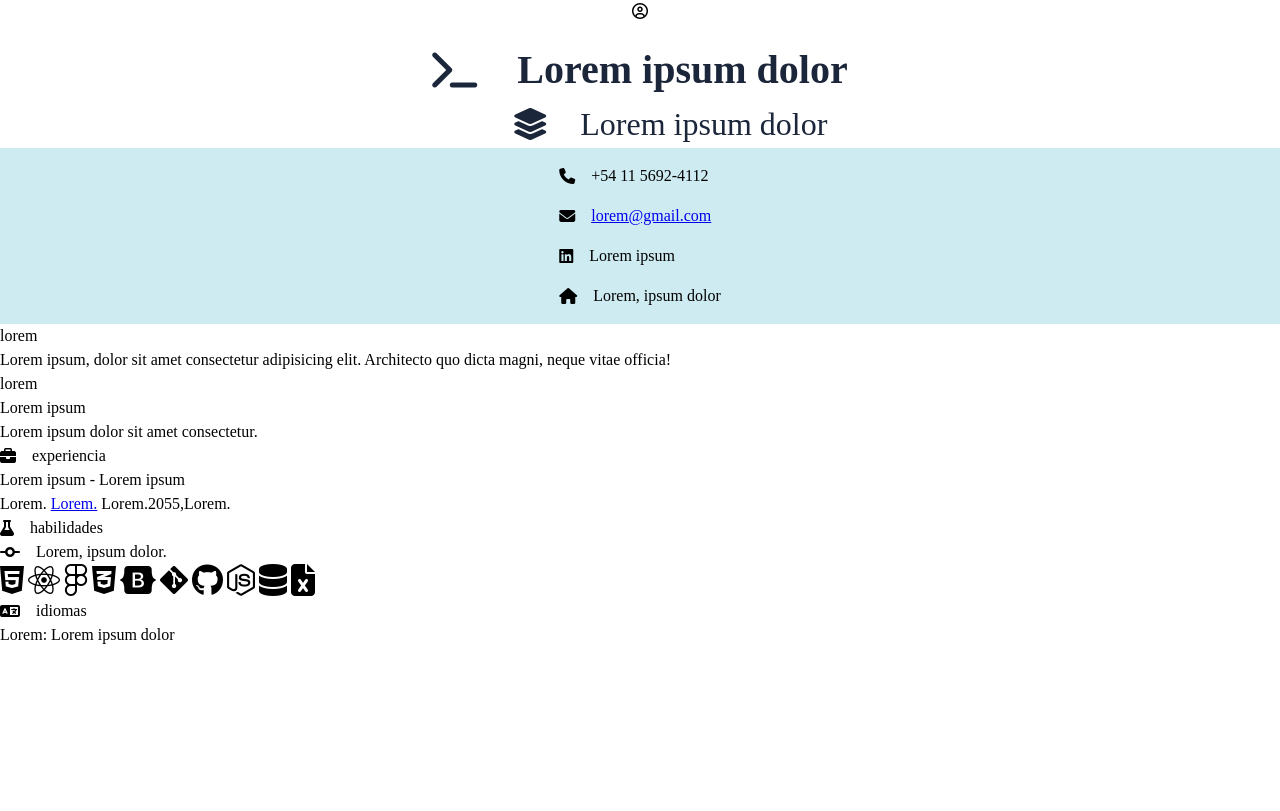
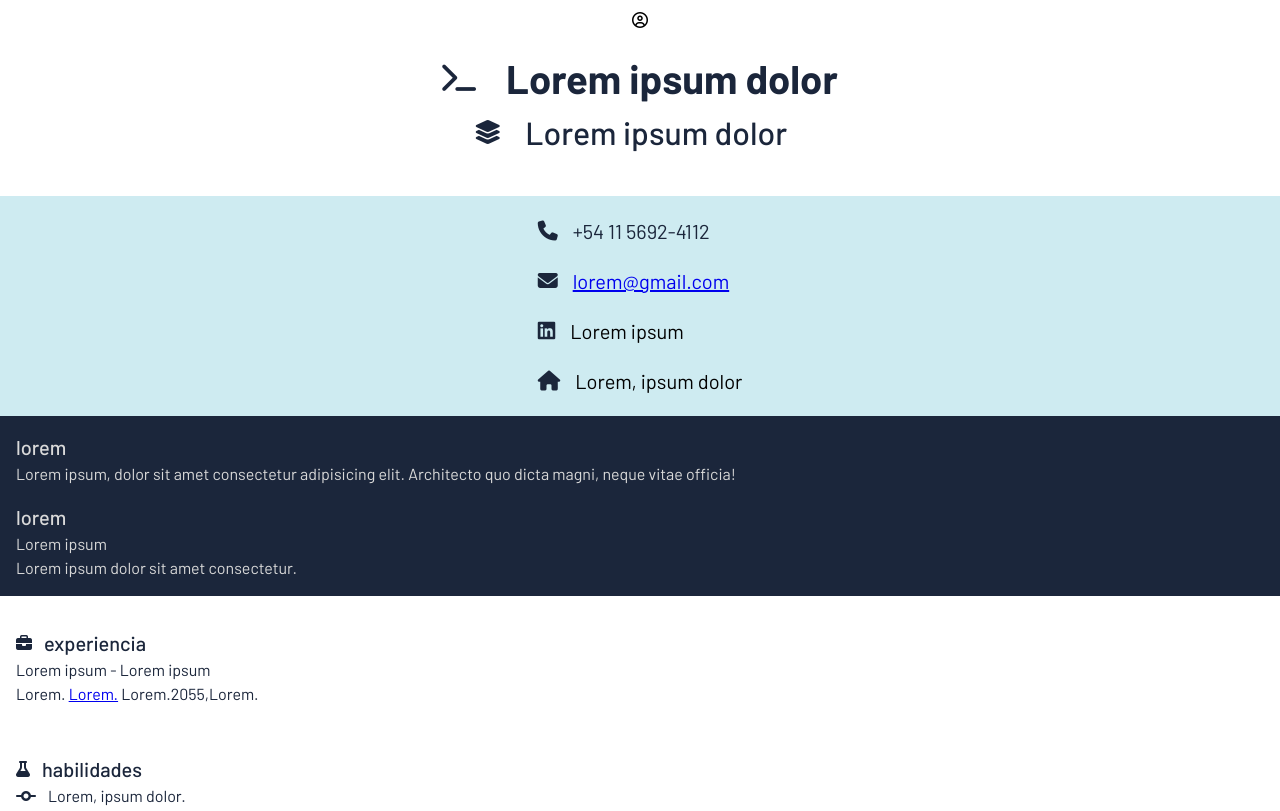
Before and after one commit to chrisA09/ArPro, a plain HTML site: page index.html in a window 1280 px wide. Shown: the top 811 px of the page. Drawn offline with Linux system fonts and the light colour scheme.

Commit message:
general-styling

```diff
--- a/index.html
+++ b/index.html
@@ -14,6 +14,12 @@
       href="https://fonts.googleapis.com/css2?family=Ubuntu:wght@400;500;700&display=swap"
       rel="stylesheet"
     />
+    <link rel="preconnect" href="https://fonts.googleapis.com" />
+    <link rel="preconnect" href="https://fonts.gstatic.com" crossorigin />
+    <link
+      href="https://fonts.googleapis.com/css2?family=Barlow:wght@400;500;700&display=swap"
+      rel="stylesheet"
+    />
     <link rel="stylesheet" href="./style.css" />
     <title>Cv-web</title>
   </head>
@@ -26,58 +32,58 @@
           </div>
         </div>
         <div class="presentation__right">
-          <div class="presentation__name center text-primary fw-bold fs-xl">
-            <i class="fa-solid fa-terminal fa-secondary-clr"></i>
+          <div class="presentation__name center text-secondary fw-bold fs-xl">
+            <i class="fa-solid fa-terminal fa-secondary-clr fa-xs"></i>
             <h1>Lorem ipsum dolor</h1>
           </div>
           <div
-            class="presentation__profession center text-primary fw-medium fs-large"
+            class="presentation__profession center text-secondary fw-medium fs-large"
           >
-            <i class="fa-solid fa-layer-group fa-secondary-clr"></i>
+            <i class="fa-solid fa-layer-group fa-secondary-clr fa-xs"></i>
             <h3>Lorem ipsum dolor</h3>
           </div>
         </div>
       </div>
-      <div class="contact bg-secondary-400">
+      <div class="contact bg-secondary-400 fw-regular fs-heading">
         <div class="contact__container">
-          <div class="contact__telefono center">
+          <div class="contact__telefono center fa-secondary-clr">
             <i class="fa-solid fa-phone"></i>
             <span>+54 11 5692-4112</span>
           </div>
           <div class="contact__mail center">
-            <i class="fa-solid fa-envelope"></i>
+            <i class="fa-solid fa-envelope fa-secondary-clr"></i>
             <a href="#">lorem@gmail.com</a>
           </div>
           <div class="contact__red center">
-            <i class="fa-brands fa-linkedin"></i>
+            <i class="fa-brands fa-linkedin fa-secondary-clr self"></i>
             <span>Lorem ipsum</span>
           </div>
           <div class="contact__residencia center">
-            <i class="fa-solid fa-house"></i>
+            <i class="fa-solid fa-house fa-secondary-clr"></i>
             <span>Lorem, ipsum dolor</span>
           </div>
         </div>
       </div>
-      <div class="content">
-        <div class="content__left">
+      <div class="content aligment">
+        <div class="content__left bg-side-400 text-primary aligment">
           <div class="about">
-            <h2>lorem</h2>
-            <p>
+            <h2 class="fs-heading fw-medium">lorem</h2>
+            <p class="fw-regular">
               Lorem ipsum, dolor sit amet consectetur adipisicing elit.
               Architecto quo dicta magni, neque vitae officia!
             </p>
           </div>
           <div class="education">
-            <h2>lorem</h2>
+            <h2 class="fs-heading fw-medium">lorem</h2>
             <h4>Lorem ipsum</h4>
-            <p>Lorem ipsum dolor sit amet consectetur.</p>
+            <p class="fw-regular">Lorem ipsum dolor sit amet consectetur.</p>
           </div>
         </div>
-        <div class="content__right">
+        <div class="content__right aligment text-secondary">
           <div class="content__info exp">
             <div class="exp__title center">
-              <i class="fa-solid fa-briefcase"></i>
-              <h2>experiencia</h2>
+              <i class="fa-solid fa-briefcase fa-secondary-clr"></i>
+              <h2 class="fw-medium fs-heading">experiencia</h2>
             </div>
             <div class="exp__details">
               <h2>Lorem ipsum - Lorem ipsum</h2>
@@ -89,14 +95,14 @@
           <div class="content__info skils">
             <div class="skills__title center">
               <i class="fa-solid fa-flask"></i>
-              <h2>habilidades</h2>
+              <h2 class="fw-medium fs-heading">habilidades</h2>
             </div>
             <div class="skill center">
               <i class="fa-solid fa-code-commit"></i>
               <h3>Lorem, ipsum dolor.</h3>
             </div>
           </div>
-          <div class="content__techs">
+          <div class="content__techs bg-side-400 fa-primary-clr">
             <i class="fa-brands fa-html5 fa-2x"></i>
             <i class="fa-brands fa-react fa-2x"></i>
             <i class="fa-brands fa-figma fa-2x"></i>
@@ -111,7 +117,7 @@
           <div class="content__info lenguages">
             <div class="lenguages__title center">
               <i class="fa-solid fa-language"></i>
-              <h2>idiomas</h2>
+              <h2 class="fw-medium fs-heading">idiomas</h2>
             </div>
             <div class="lenguage">
               <p><span>Lorem</span>: Lorem ipsum dolor</p>
--- a/style.css
+++ b/style.css
@@ -3,7 +3,8 @@
   --clr-celeste: #ceebf1;
   --clr-azul: #1b263b;
 
-  --ff-principal: "Ubuntu", sans-serif;
+  --ff-principal: "Barlow", sans-serif;
+  --ff-secondary: "Ubuntu", sans-serif;
 
   --fw-regular: 400;
   --fw-medium: 500;
@@ -97,7 +98,11 @@ select {
 .center {
   display: flex;
   align-items: center;
-  gap: 1em;
+  gap: 0.75em;
+}
+.aligment {
+  display: flex;
+  flex-direction: column;
 }
 .fa-primary-clr {
   color: var(--fa-primary-color);
@@ -106,11 +111,12 @@ select {
   color: var(--fa-secondary-color);
 }
 .text-primary {
+  color: var(--clr-fondo);
+}
+.text-secondary {
   color: var(--clr-azul);
 }
-.text-secondary {
-  color: var(--clr-fondo);
-}
+
 .fw-regular {
   font-weight: var(--fw-regular);
 }
@@ -160,16 +166,23 @@ select {
   background-color: var(--clr-celeste);
 }
 /* ------------------------------ */
+body {
+  font-family: var(--ff-principal);
+}
 /* presentation */
 .presentation {
   display: flex;
   flex-direction: column;
   align-items: center;
   gap: 1em;
+
+  margin-bottom: 2em;
+  padding: 0.5em;
 }
 .presentation__profession {
-  margin-left: 2.5em;
+  margin-left: 1em;
 }
+
 /* ------------------------------ */
 /* contact */
 .contact {
@@ -178,11 +191,34 @@ select {
 }
 .contact__container {
   display: flex;
-  flex-direction: column;
+  flex-flow: column;
   gap: 1em;
+
   padding: 1em 0;
 }
 /* ------------------------------ */
 /* content */
+.content__left {
+  padding: 1em;
+  gap: 1em;
+}
+.content__right {
+  gap: 1em;
+
+  margin: 1em 0;
+}
+.content__info {
+  padding: 1em;
+}
+.content__techs {
+  display: flex;
+  justify-content: space-evenly;
+  align-items: center;
+
+  height: 5em;
+  padding: 1em;
+}
+/* ------------------------------ */
+/* responsive */
 
 /* ------------------------------ */
```
